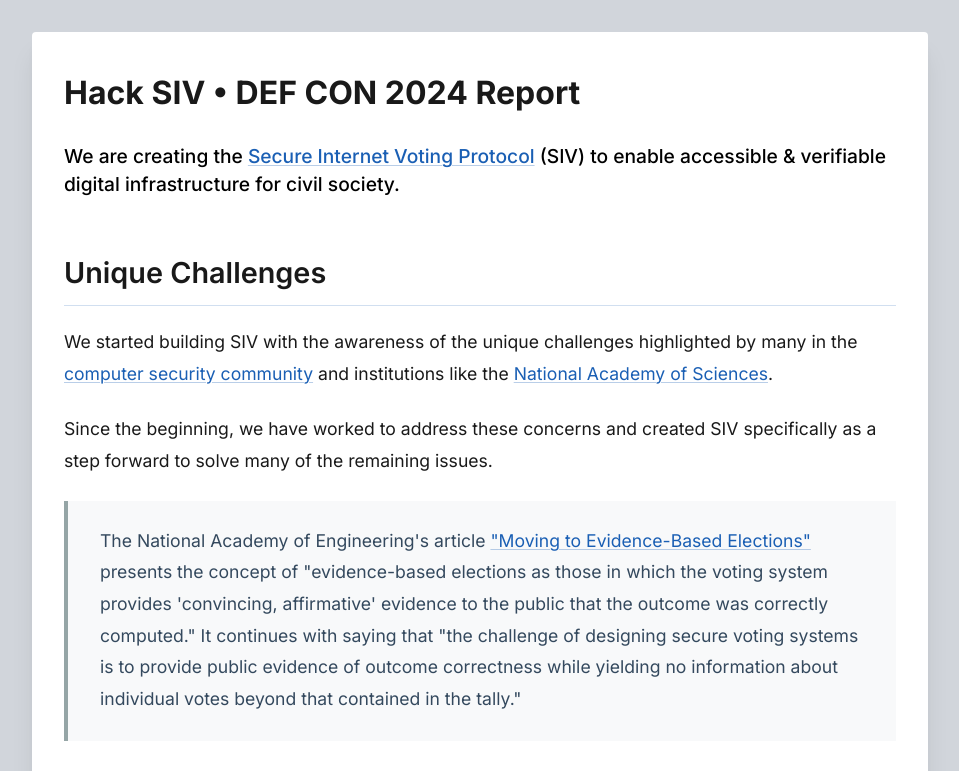
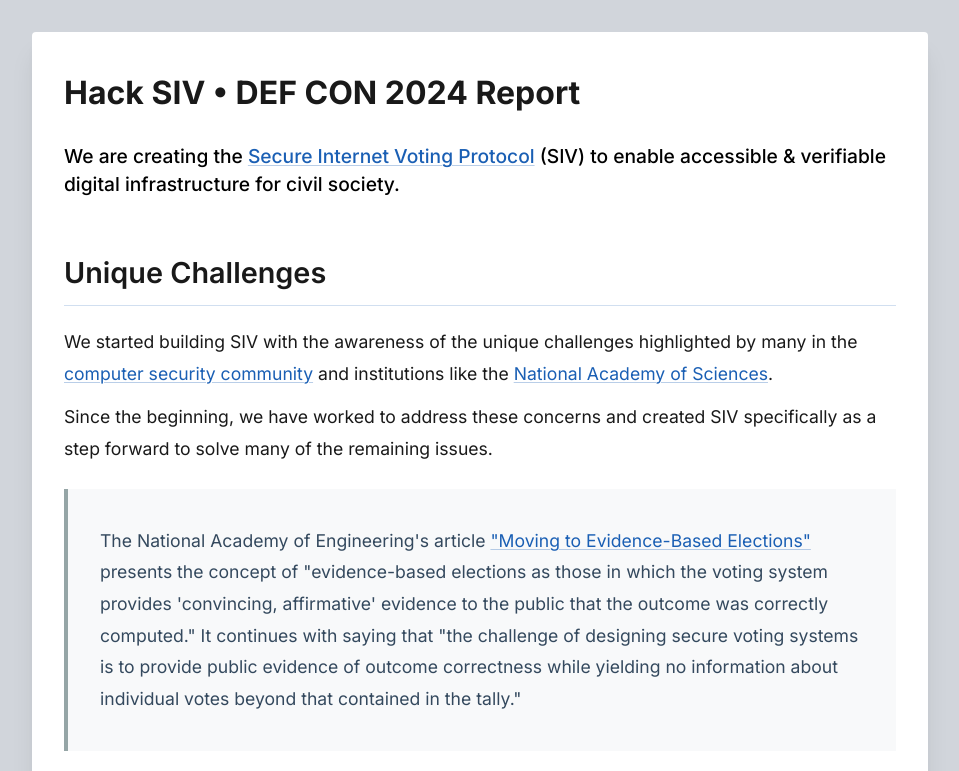
Before and after one commit to siv-org/hack.siv.org, a Next.js app: page /reports/2024defcon in a window 1280 px wide. Shown: the top 771 px of the page, without its empty margins (160-1119 px from the left). Built offline with nearby package versions, Linux system fonts and the light colour scheme.

Commit message:
report: Give <p>'s top and bottom margin, not just bottom

```diff
--- a/app/reports/2024defcon/content.mdx
+++ b/app/reports/2024defcon/content.mdx
@@ -203,7 +203,7 @@ Bruce Schneier, an influential cryptography and security author, has a famous ma
 
 This is what HACK SIV is all about — why we have made the SIV source code public, why we brought it to DEF CON to be attacked, and why we'd like to continue running similar contests in the future.
 
-<div class="text-sm italic text-center text-slate-400">
+<div class="text-sm italic text-center text-slate-400 my-8">
   For questions or collaborations, email us at
   [hack@siv.org](mailto:hack@siv.org)
 </div>
--- a/app/reports/2024defcon/page.tsx
+++ b/app/reports/2024defcon/page.tsx
@@ -23,9 +23,9 @@ export const overrideComponents = {
       {children}
     </h4>
   ),
-  p: ({ children }: Children) => <p className="mb-6">{children}</p>,
+  p: ({ children }: Children) => <p className="my-3">{children}</p>,
   blockquote: ({ children }: Children) => (
-    <blockquote className="text-[1.1rem] leading-[1.8] pl-8 p-6 pb-0.5 my-6 bg-[#f8f9fa] text-[#34495e] border-l-4 border-[#95a5a6]">
+    <blockquote className="text-[1.1rem] leading-[1.8] pl-8 p-6 my-6 bg-[#f8f9fa] text-[#34495e] border-l-4 border-[#95a5a6]">
       {children}
     </blockquote>
   ),
```
